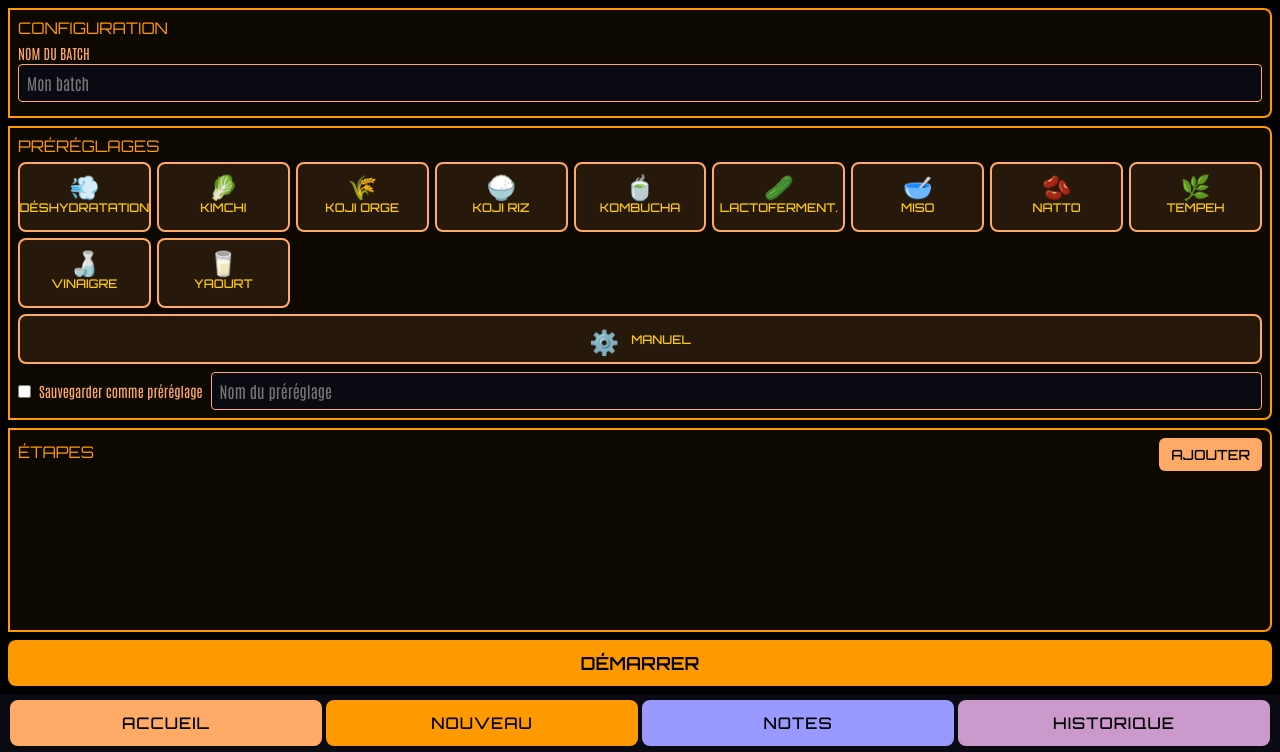
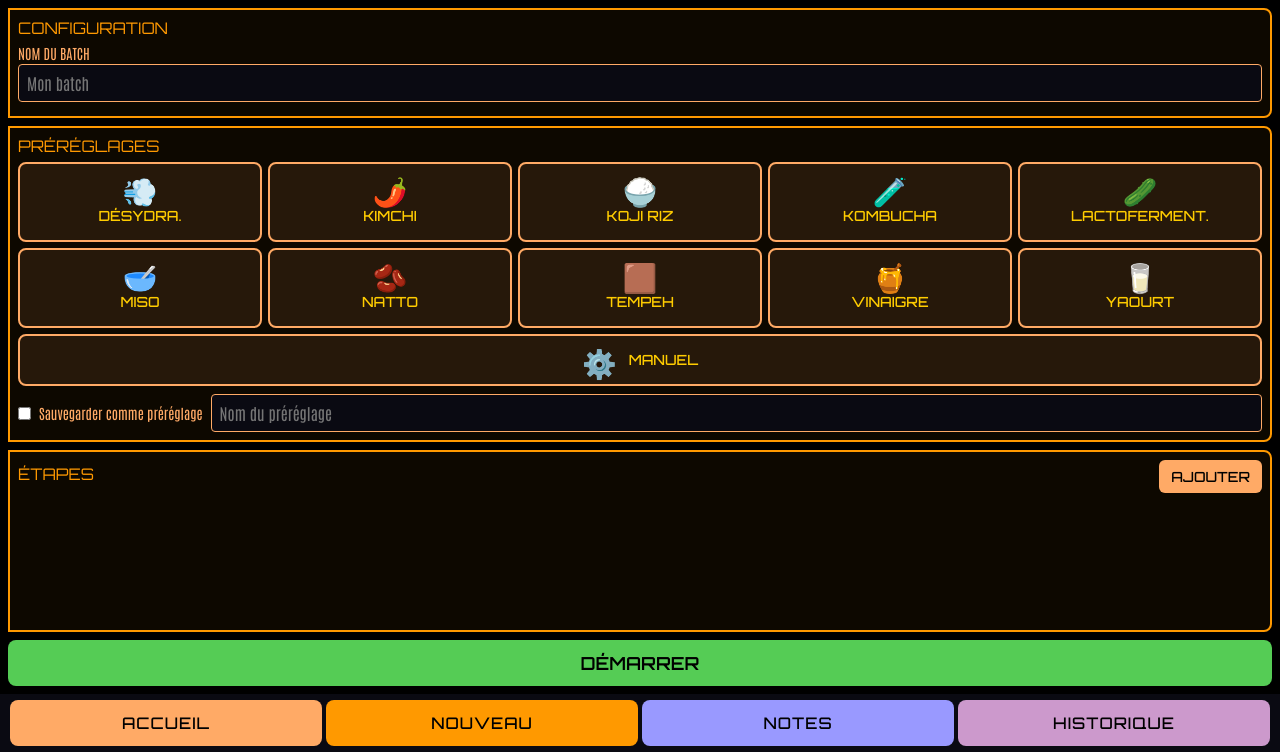
Before and after one commit to CVerde/protein-resequencer, a Flask app: page / in a window 1280 px wide, after a click that opens the changed part. Shown: the part 48-800 px from the top of the page. Run offline with Flask 3, Linux system fonts and the light colour scheme.

Commit message:
Fresh start with protein-resequencer

```diff
--- a/app.py
+++ b/app.py
@@ -44,7 +44,7 @@ SYSTEM_PRESETS = {
     },
     "tempeh": {
         "name": "Tempeh",
-        "icon": "🌿",
+        "icon": "🟫",
         "code": "T",
         "system": True,
         "steps": [
@@ -64,20 +64,10 @@ SYSTEM_PRESETS = {
             {"name": "Sporulation", "temp": 28, "humidity": 75, "duration": 12, "ventilation": "on"}
         ]
     },
-    "koji_barley": {
-        "name": "Koji Orge",
-        "icon": "🌾",
-        "code": "KO",
-        "system": True,
-        "steps": [
-            {"name": "Germination", "temp": 28, "humidity": 85, "duration": 14, "ventilation": "off"},
-            {"name": "Croissance", "temp": 30, "humidity": 80, "duration": 26, "ventilation": "cyclic"},
-            {"name": "Sporulation", "temp": 26, "humidity": 75, "duration": 10, "ventilation": "on"}
-        ]
-    },
+
     "kombucha": {
         "name": "Kombucha",
-        "icon": "🍵",
+        "icon": "🧪",
         "code": "KB",
         "system": True,
         "steps": [
@@ -95,7 +85,7 @@ SYSTEM_PRESETS = {
     },
     "kimchi": {
         "name": "Kimchi",
-        "icon": "🥬",
+        "icon": "🌶️",
         "code": "KI",
         "system": True,
         "steps": [
@@ -122,7 +112,7 @@ SYSTEM_PRESETS = {
     },
     "vinegar": {
         "name": "Vinaigre",
-        "icon": "🍶",
+        "icon": "🍯",
         "code": "V",
         "system": True,
         "steps": [
@@ -130,7 +120,7 @@ SYSTEM_PRESETS = {
         ]
     },
     "dehydrate": {
-        "name": "Déshydratation",
+        "name": "Désydra.",
         "icon": "💨",
         "code": "DH",
         "system": True,
--- a/templates/index.html
+++ b/templates/index.html
@@ -64,9 +64,9 @@
         .actuator-led.off { color: var(--lcars-tan); }
         .actuator-name { font-size: 12px; color: var(--lcars-tan); text-transform: uppercase; margin-top: 2px; }
 
-        /* Empty state avec + cliquable */
+        /* Empty state avec + cliquable et bien centré */
         .empty-state { display: flex; flex-direction: column; justify-content: center; align-items: center; padding: 20px; }
-        .empty-icon { width: 80px; height: 80px; border: 3px solid var(--lcars-orange); border-radius: 50%; display: flex; align-items: center; justify-content: center; font-size: 48px; color: var(--lcars-orange); margin-bottom: 16px; cursor: pointer; transition: all 0.3s ease; }
+        .empty-icon { width: 80px; height: 80px; border: 3px solid var(--lcars-orange); border-radius: 50%; display: flex; align-items: center; justify-content: center; font-size: 48px; color: var(--lcars-orange); margin-bottom: 16px; cursor: pointer; transition: all 0.3s ease; line-height: 1; font-weight: normal; }
         .empty-icon:hover { background: rgba(255, 153, 0, 0.1); transform: scale(1.05); }
         .empty-icon:active { transform: scale(0.95); }
         .empty-title { font-family: 'Orbitron', sans-serif; font-size: 24px; color: var(--lcars-tan); text-transform: uppercase; letter-spacing: 2px; }
@@ -80,17 +80,17 @@
         .form-input { width: 100%; padding: 8px; background: var(--bg-secondary); border: 1px solid var(--lcars-tan); border-radius: 4px; color: var(--lcars-yellow); font-family: 'Antonio', sans-serif; font-size: 16px; }
         .form-input:focus { outline: none; border-color: var(--lcars-orange); }
 
-        /* Préréglages avec icônes visibles et Manuel en pleine largeur */
-        .preset-grid { display: grid; grid-template-columns: repeat(auto-fit, minmax(120px, 1fr)); gap: 6px; margin-bottom: 8px; }
-        .preset-card { background: rgba(255, 170, 102, 0.1); border: 2px solid var(--lcars-tan); border-radius: 8px; padding: 8px; text-align: center; cursor: pointer; transition: all 0.2s ease; display: flex; flex-direction: column; align-items: center; gap: 4px; min-height: 70px; }
+        /* Préréglages sur 2 lignes avec typo plus grosse */
+        .preset-grid { display: grid; grid-template-columns: repeat(5, 1fr); gap: 6px; margin-bottom: 8px; }
+        .preset-card { background: rgba(255, 170, 102, 0.1); border: 2px solid var(--lcars-tan); border-radius: 8px; padding: 10px 8px; text-align: center; cursor: pointer; transition: all 0.2s ease; display: flex; flex-direction: column; align-items: center; gap: 6px; min-height: 80px; }
         .preset-card:active { animation: pressDown 0.2s ease; }
         .preset-card.selected { background: rgba(255, 153, 0, 0.2); border-color: var(--lcars-orange); }
         .preset-card.custom { border-color: var(--lcars-purple); background: rgba(204, 153, 204, 0.1); }
         .preset-card.custom.selected { background: rgba(204, 153, 204, 0.2); border-color: var(--lcars-purple); }
         /* Manuel en pleine largeur */
         .preset-card.manual { grid-column: 1 / -1; flex-direction: row; justify-content: center; gap: 12px; min-height: 50px; }
-        .preset-icon { font-size: 24px; line-height: 1; }
-        .preset-name { font-family: 'Orbitron', sans-serif; font-size: 12px; color: var(--lcars-yellow); text-transform: uppercase; font-weight: 500; }
+        .preset-icon { font-size: 28px; line-height: 1; }
+        .preset-name { font-family: 'Orbitron', sans-serif; font-size: 14px; color: var(--lcars-yellow); text-transform: uppercase; font-weight: 500; line-height: 1.2; }
 
         .steps-section { flex: 1; display: flex; flex-direction: column; }
         .steps-list { flex: 1; overflow-y: auto; margin-bottom: 8px; }
@@ -103,7 +103,8 @@
         .step-content .form-group { margin-bottom: 4px; }
         .step-content .form-input { padding: 4px; font-size: 14px; }
 
-        .btn-large { background: var(--lcars-orange); border: none; padding: 12px 24px; font-family: 'Orbitron', sans-serif; font-size: 18px; color: var(--bg-primary); text-transform: uppercase; border-radius: 8px; cursor: pointer; transition: transform 0.15s ease; font-weight: 600; }
+        /* Bouton Démarrer en vert */
+        .btn-large { background: var(--success); border: none; padding: 12px 24px; font-family: 'Orbitron', sans-serif; font-size: 18px; color: var(--bg-primary); text-transform: uppercase; border-radius: 8px; cursor: pointer; transition: transform 0.15s ease; font-weight: 600; }
         .btn-large:active { animation: pressDown 0.2s ease; }
         .btn-small { background: var(--lcars-tan); border: none; padding: 8px 12px; font-family: 'Orbitron', sans-serif; font-size: 14px; color: var(--bg-primary); text-transform: uppercase; border-radius: 6px; cursor: pointer; transition: transform 0.15s ease; font-weight: 500; }
         .btn-small:active { animation: pressDown 0.2s ease; }
@@ -203,9 +204,8 @@
             <!-- Events -->
             <div class="screen" id="events">
                 <div style="display: flex; flex-direction: column; height: 100%; gap: 8px;">
-                    <div style="display: flex; justify-content: space-between; align-items: center;">
-                        <h2 style="font-family: 'Orbitron', sans-serif; color: var(--lcars-orange); font-size: 18px; text-transform: uppercase;">Notes</h2>
-                        <button class="btn-small" onclick="openModal('eventModal')">Ajouter</button>
+                    <div style="display: flex; justify-content: center; align-items: center; margin-bottom: 16px;">
+                        <button class="btn-large" onclick="openModal('eventModal')" style="background: var(--lcars-orange); font-size: 20px; padding: 16px 32px;">Ajouter une note</button>
                     </div>
                     <div class="events-list" id="eventsList"></div>
                 </div>
@@ -235,7 +235,7 @@
     <div class="modal" id="eventModal">
         <div class="modal-content">
             <div class="modal-title">Ajouter une note</div>
-            <textarea class="form-textarea" id="eventInput" placeholder="Tapez votre note ici..." onclick="openKeyboard(this)"></textarea>
+            <textarea class="form-textarea" id="eventInput" placeholder="Tapez votre note ici..." onclick="openKeyboard(this)" onfocus="openKeyboard(this)" ontouchstart="openKeyboard(this)"></textarea>
             <div class="modal-buttons">
                 <button class="btn-small modal-cancel" onclick="closeModal('eventModal')">Annuler</button>
                 <button class="btn-small modal-confirm" onclick="addEvent()">Ajouter</button>
@@ -266,7 +266,7 @@
             </div>
             <div style="margin: 16px 0;">
                 <label class="form-label">Notes</label>
-                <textarea class="form-textarea" id="stopNotes" placeholder="Notes finales..." onclick="openKeyboard(this)"></textarea>
+                <textarea class="form-textarea" id="stopNotes" placeholder="Notes finales..." onclick="openKeyboard(this)" onfocus="openKeyboard(this)" ontouchstart="openKeyboard(this)"></textarea>
             </div>
             <div class="modal-buttons">
                 <button class="btn-small modal-cancel" onclick="closeModal('stopModal')">Annuler</button>
@@ -301,8 +301,15 @@
         function openKeyboard(element) {
             // Focus sur l'élément pour déclencher le clavier virtuel
             element.focus();
-            // Simuler un clic pour s'assurer que le clavier s'ouvre
-            if (element.click) element.click();
+            // Pour les textarea, simuler un tap pour forcer l'ouverture du clavier
+            if (element.tagName === 'TEXTAREA') {
+                element.setAttribute('readonly', false);
+                element.click();
+                setTimeout(() => {
+                    element.focus();
+                    element.setSelectionRange(element.value.length, element.value.length);
+                }, 100);
+            }
         }
 
         function setStopStatus(status) {
```
Also changed, not shown: README.md.
